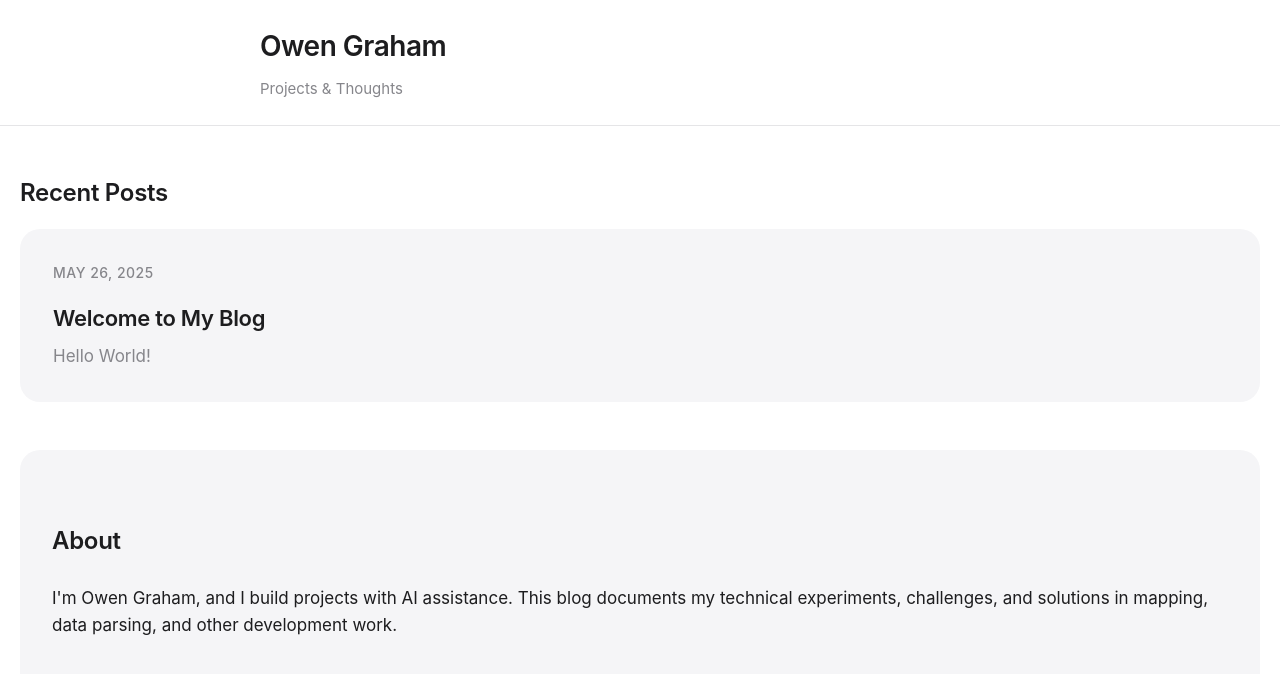
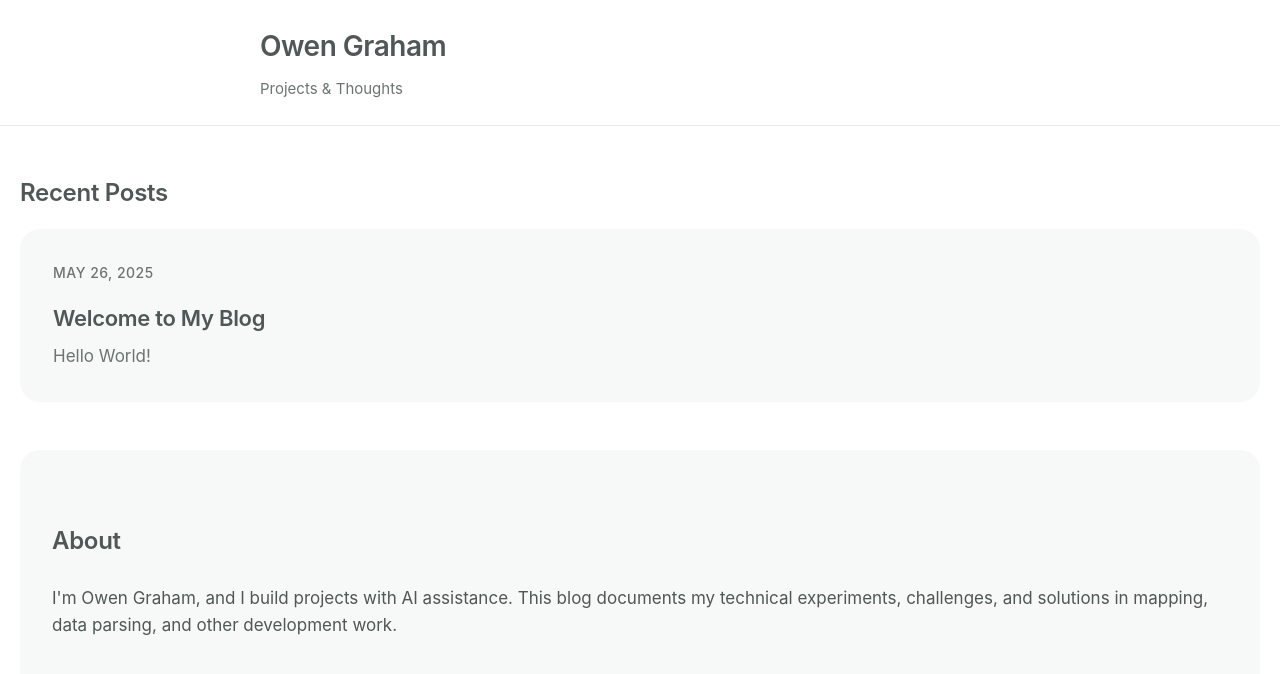
Before and after one commit to Owen-Graham/Owen-Graham.github.io, a Jekyll site: the page built from index.html, in a window 1280 px wide. Shown: the top 674 px of the page. Built offline with Jekyll 4.4.1, drawn with Linux system fonts in a browser that asks for light colours.

Commit message:
Apply washed teal color scheme

```diff
--- a/assets/css/style.css
+++ b/assets/css/style.css
@@ -1,13 +1,13 @@
-
+/* Washed Teal & Warm Gray Theme */
 :root {
-    --primary-color: #007AFF;
-    --text-primary: #1d1d1f;
-    --text-secondary: #86868b;
-    --background: #ffffff;
-    --card-background: #f5f5f7;
-    --border-light: #e5e5e7;
-    --shadow: 0 4px 20px rgba(0, 0, 0, 0.08);
-    --shadow-hover: 0 8px 40px rgba(0, 0, 0, 0.12);
+    --primary-color: #7BA7A3;
+    --text-primary: #4F5856;
+    --text-secondary: #6B7472;
+    --background: #FEFFFE;
+    --card-background: #F7F9F8;
+    --border-light: #E7ECEA;
+    --shadow: 0 4px 20px rgba(123, 167, 163, 0.14);
+    --shadow-hover: 0 8px 40px rgba(123, 167, 163, 0.20);
     --radius: 12px;
     --radius-large: 20px;
 }
@@ -226,9 +226,9 @@
 }
 
 .colab-badge:hover {
-    background: #0056d3;
+    background: #689490;
     transform: translateY(-1px);
-    box-shadow: 0 4px 12px rgba(0, 122, 255, 0.3);
+    box-shadow: 0 4px 12px rgba(123, 167, 163, 0.3);
 }
 
 /* About section */
```
